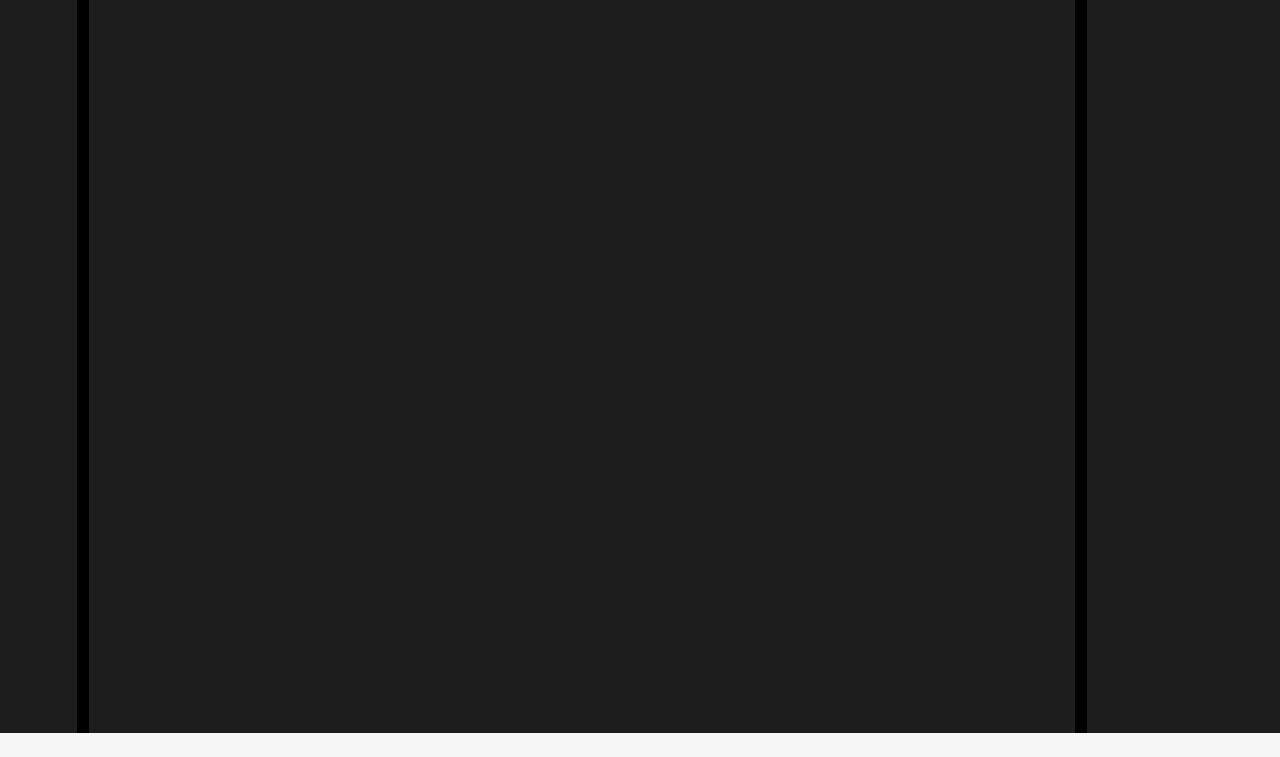
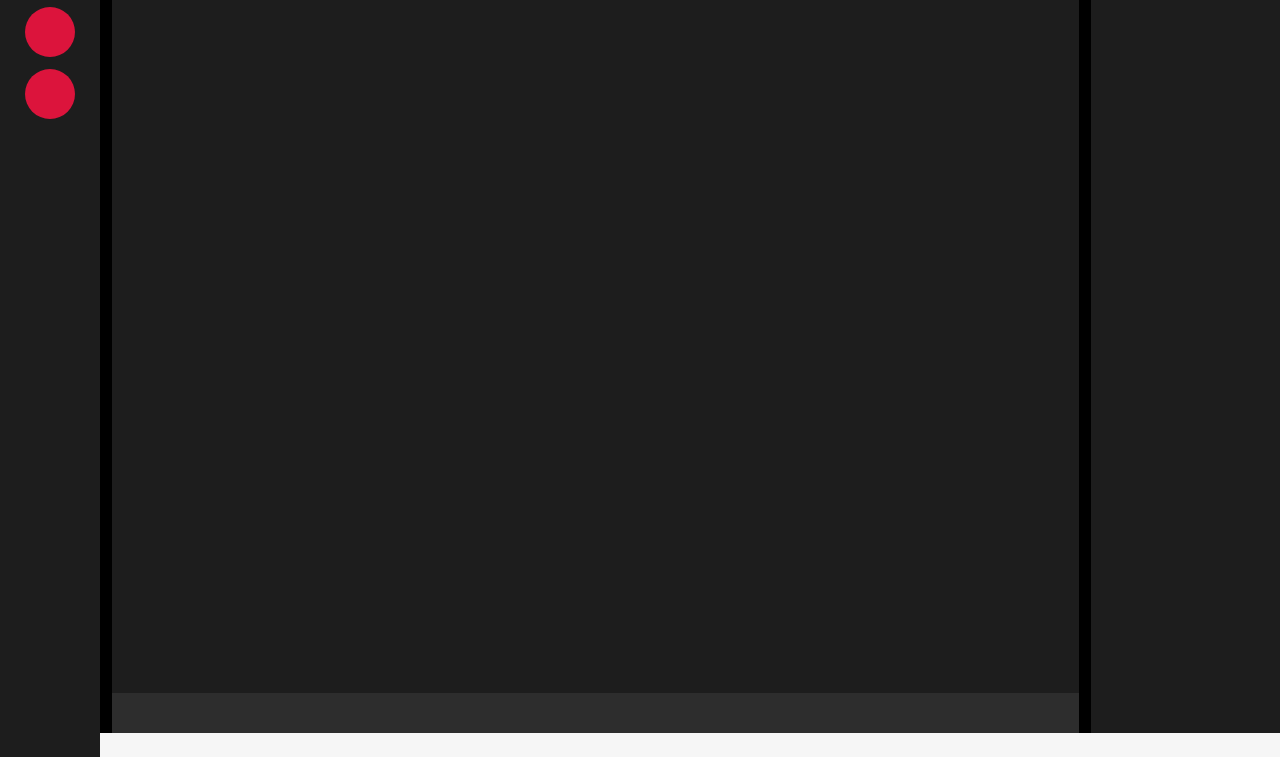
Before and after one commit to Reduan204/TalkBox, a website built with Vite: page index.html in a window 1280 px wide. Shown: the part 67-824 px from the top of the page. Before the commit the page ends 800 px from the top, so only its background shows below. Built offline with nearby package versions, Linux system fonts and the light colour scheme.

Commit message:
Added stuff

```diff
--- a/index.html
+++ b/index.html
@@ -10,8 +10,16 @@
 
   <body>
     <main>
-      <div id="left-panel"> </div>
-      <div id="middle-panel"></div>
+      <div id="left-panel">
+        <a href="" class="profile"><div></div></a>
+        <a href="" class="profile"><div></div></a>
+        <a href="" class="profile"><div></div></a>
+      </div>
+      <!--------------------------------------------------------------------->
+      <div id="middle-panel">
+        <input type="text" name="Input" value="">
+      </div>
+      <!--------------------------------------------------------------------->
       <div id="right-panel">
         <h1>INFO</h1>
       </div>
--- a/src/styles.css
+++ b/src/styles.css
@@ -33,21 +33,54 @@ main {
 
 #left-panel {
   display: flex;
+  flex-direction: column;
+  align-items: center;
   width: 100px;
+  height: 100%;
+  gap: 12px;
+  padding: 12px;
+  background-color: #1d1d1d;
+}
+
+#left-panel .profile {
+  width: 50px;
+  height: 50px;
+  border-radius: 100%;
+  background-color: crimson;
+}
+
+/*---------------------------------------------------------------------*/
+
+#middle-panel {
+  display: flex;
+  flex-direction: column;
+  width: 100%;
   height: 100%;
   background-color: #1d1d1d;
 }
 
-#middle-panel {
-  display: flex;
-  width: 100%;
-  height: 100%;
-  background-color: #1d1d1d;
+#middle-panel input {
+  height: 40px;
+  margin-top: auto;
+  border: none;
+  border-radius: 0;
+  color: white;
 }
+
+input[type="text"], textarea {
+  background-color: #2d2d2d;
+}
+
+/*---------------------------------------------------------------------*/
 
 #right-panel {
   display: flex;
   width: 250px;
   height: 100%;
   background-color: #1d1d1d;
+  justify-content: center;
 }
+
+#right-panel h1 {
+  padding-top: 20px;
+}
```
Also changed, not shown: 1 other file.
